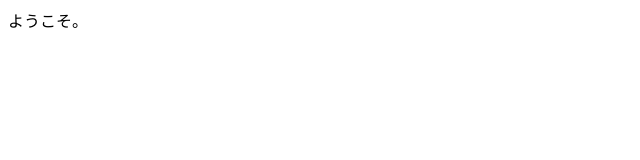
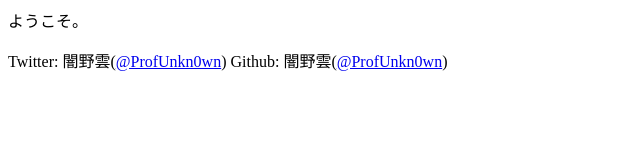
Before and after one commit to ProfUnkn0wn/ProfUnkn0wn.github.io, a plain HTML site: page index.html in a window 1280 px wide. Shown: the whole page, without its empty margins (0-640 px from the left). Drawn offline with Linux system fonts and the light colour scheme.

Commit message:
TwitterとGithubのリンクを追加

```diff
--- a/index.html
+++ b/index.html
@@ -4,5 +4,9 @@
   </head>
   <body>
     ようこそ。
+    <p>
+      Twitter: 闇野雲(<a href="https://twitter.com/ProfUnkn0wn">@ProfUnkn0wn</a>)
+      Github: 闇野雲(<a href="https://github.com/ProfUnkn0wn">@ProfUnkn0wn</a>)
+    </p>
   </body>
 </html>
```
